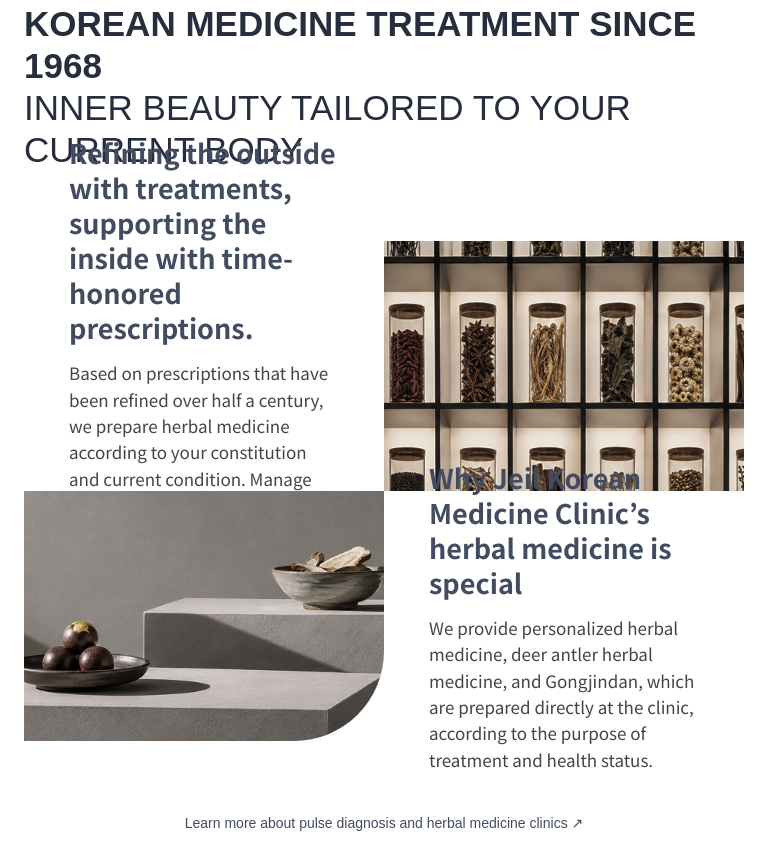
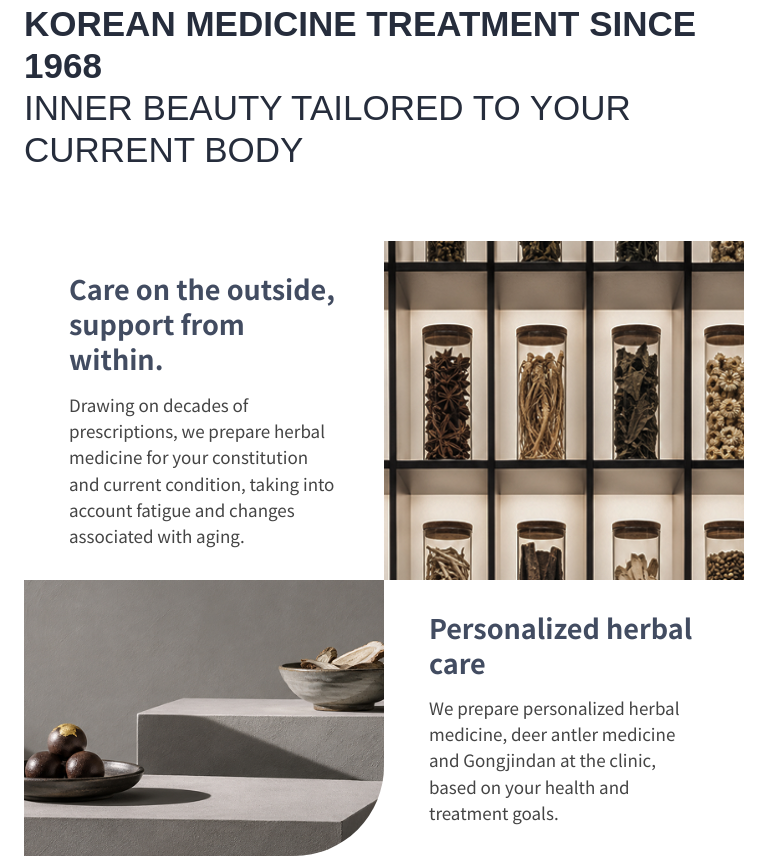
Before and after one commit to goddks7777-boop/first-H, a plain HTML site: page en/beauty.html in a window 768 px wide. Shown: the part 7785-8644 px from the top of the page. Drawn offline with nearby package versions, Linux system fonts and the light colour scheme; files that its build step writes are made by us from their sources; a web font is replaced by a local one.

Commit message:
Prevent English text overlapping gallery and herbal sections

```diff
--- a/en/beauty.html
+++ b/en/beauty.html
@@ -102,7 +102,7 @@
 
     <section class="inner-beauty" aria-labelledby="inner-beauty-title"><div class="container">
       <p class="eyebrow">The First Clinic of Korean Medicine</p><h2 class="beauty-split-heading shared-split-heading" id="inner-beauty-title"><span>Korean medicine treatment since 1968</span><span>Inner beauty tailored to your current body</span></h2>
-      <div class="herbal-grid"><div class="herbal-copy"><h3>Refining the outside with treatments, <br>supporting the inside with time-honored prescriptions.</h3><p>Based on prescriptions that have been refined over half a century, we prepare herbal medicine according to your constitution and current condition. Manage fatigue that appears on your skin and face and aging caused by hormonal changes in your 40s and 50s from within.</p></div><img src="assets/beauty/section7_1.jpg" alt="Jeil Korean Medicine Clinic’s space where herbal medicine is organized" loading="lazy"><img src="assets/beauty/section7_2.jpg" alt="Gongjindan and herbal medicine" loading="lazy"><div class="herbal-copy"><h3>Why Jeil Korean Medicine Clinic’s herbal medicine is special</h3><p>We provide personalized herbal medicine, deer antler herbal medicine, and Gongjindan, which are prepared directly at the clinic, according to the purpose of treatment and health status.</p></div></div>
+      <div class="herbal-grid"><div class="herbal-copy"><h3>Care on the outside, <br>support from within.</h3><p>Drawing on decades of prescriptions, we prepare herbal medicine for your constitution and current condition, taking into account fatigue and changes associated with aging.</p></div><img src="assets/beauty/section7_1.jpg" alt="Jeil Korean Medicine Clinic’s space where herbal medicine is organized" loading="lazy"><img src="assets/beauty/section7_2.jpg" alt="Gongjindan and herbal medicine" loading="lazy"><div class="herbal-copy"><h3>Personalized herbal care</h3><p>We prepare personalized herbal medicine, deer antler medicine and Gongjindan at the clinic, based on your health and treatment goals.</p></div></div>
       <a class="herbal-more" href="en/herbal.html">Learn more about pulse diagnosis and herbal medicine clinics <span aria-hidden="true">↗</span></a>
     </div></section>
 
--- a/english-layout.css
+++ b/english-layout.css
@@ -6,3 +6,15 @@ html[lang="en"] .after-accident-cards article > div { top: auto; min-height: 51.
   html[lang="en"] .after-accident-cards h3 { font-size: 13px; line-height: 1.2; margin-bottom: 7px; }
   html[lang="en"] .after-accident-cards p { font-size: 11px; line-height: 1.3; }
 }
+
+/* Grow the English content rows when text wraps on narrower screens. */
+@media (min-width: 651px) {
+  html[lang="en"] .gallery-grid { grid-template-rows: minmax(200px, auto) 200px 200px; }
+  html[lang="en"] .herbal-grid { grid-template-rows: repeat(2, minmax(331px, auto)); }
+  html[lang="en"] .herbal-grid > img { height: 100%; }
+}
+@media (min-width: 651px) and (max-width: 1050px) {
+  html[lang="en"] .gallery-grid { grid-template-rows: minmax(180px, auto) 180px 180px; }
+  html[lang="en"] .herbal-grid { grid-template-rows: repeat(2, minmax(250px, auto)); }
+}
+@media (min-width: 651px) { html[lang="en"] .herbal-grid > .herbal-copy { min-height: max-content; } }
```
Also changed, not shown: en/index.html (+1 -1 lines).
